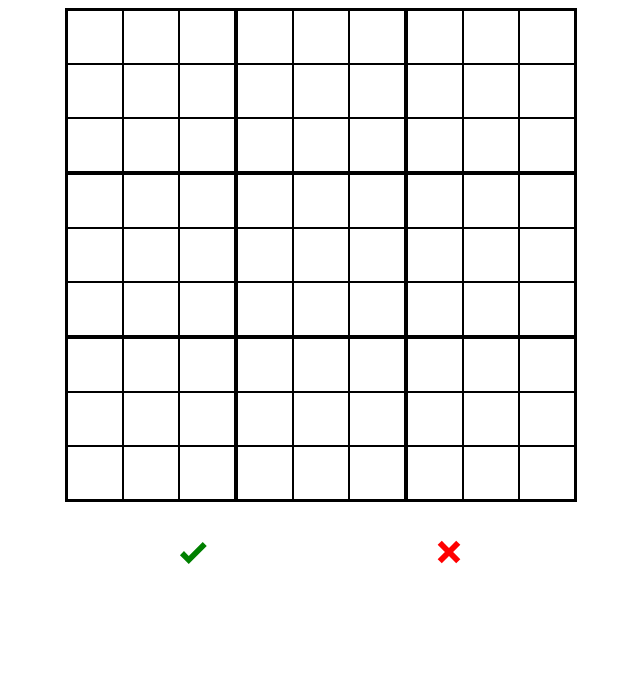
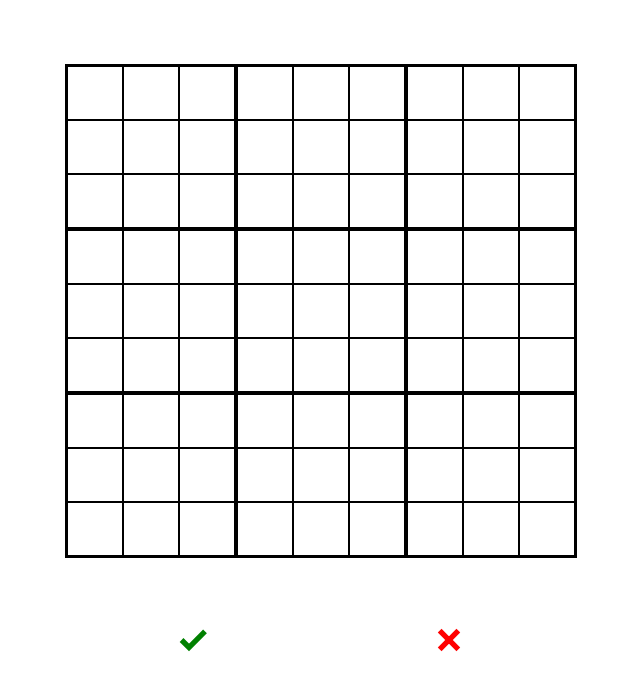
Before and after one commit to alexxuyaowen/sodoku, a React (Create React App) app: page / in a window 1280 px wide. Shown: the top 690 px of the page, without its empty margins (319-959 px from the left). Built offline with nearby package versions, Linux system fonts and the light colour scheme.

Commit message:
mobile friendly

```diff
--- a/package.json
+++ b/package.json
@@ -4,10 +4,10 @@
   "homepage": "https://alexxuyaowen.github.io/sudoku/",
   "private": true,
   "dependencies": {
+    "@babel/plugin-proposal-private-property-in-object": "^7.21.11",
     "@emotion/react": "^11.11.1",
     "@emotion/styled": "^11.11.0",
-    "@mdi/js": "^7.2.96",
-    "@mdi/react": "^1.6.1",
+    "@mui/icons-material": "^5.14.3",
     "@mui/material": "^5.14.3",
     "@testing-library/jest-dom": "^5.17.0",
     "@testing-library/react": "^13.4.0",
--- a/public/index.html
+++ b/public/index.html
@@ -3,6 +3,10 @@
   <head>
     <link rel="icon" href="%PUBLIC_URL%/favicon.ico" />
     <title>Sudoku Solver</title>
+    <meta
+      name="viewport"
+      content="width=device-width, initial-scale=0.5, maximum-scale=0.5"
+    />
   </head>
   <body>
     <div id="root"></div>
--- a/src/App.js
+++ b/src/App.js
@@ -1,15 +1,16 @@
 import { useState } from "react";
-import Icon from "@mdi/react";
 import { IconButton } from "@mui/material";
-import { mdiCheckBold, mdiUndo, mdiCloseThick } from "@mdi/js";
+import UndoIcon from "@mui/icons-material/Undo";
+import CheckIcon from "@mui/icons-material/Check";
+import ClearIcon from "@mui/icons-material/Clear";
 import { EMPTY_BOARD, VALID_VALUES } from "./utils/constants";
 import { solve } from "./utils/solve";
 import "./index.css";
 
 export default function App() {
   const [board, setBoard] = useState(EMPTY_BOARD);
+  const [unsolvedBoard, setUnsolvedBoard] = useState();
   const [error, setError] = useState(false);
-  const [unsolvedBoard, setUnsolvedBoard] = useState();
 
   const handleChange = (e, { x, y }) => {
     setBoard((prev) =>
@@ -50,6 +51,9 @@ export default function App() {
     setUnsolvedBoard();
   };
 
+  const conditionalBorder = (condition) =>
+    `${condition ? 3 : 0.5}px solid black`;
+
   return (
     <div className="main">
       {board.map((row, x) => (
@@ -60,15 +64,13 @@ export default function App() {
                 borderRadius: 0,
                 borderWidth: 0.5,
                 color: error ? "red" : "black",
-                borderTop: Number.isInteger(x / 3)
-                  ? "3px solid black"
-                  : "0.5px solid black",
-                borderLeft: Number.isInteger(y / 3)
-                  ? "3px solid black"
-                  : "0.5px solid black",
-                borderBottom: x === 8 ? "3px solid black" : "0.5px solid black",
-                borderRight: y === 8 ? "3px solid black" : "0.5px solid black",
+                borderTop: conditionalBorder(Number.isInteger(x / 3)),
+                borderLeft: conditionalBorder(Number.isInteger(y / 3)),
+                borderBottom: conditionalBorder(x === 8),
+                borderRight: conditionalBorder(y === 8),
               }}
+              type="tel"
+              pattern="[0–9]*"
               disabled={error}
               value={value}
               onChange={(e) => handleChange(e, { x, y })}
@@ -79,15 +81,26 @@ export default function App() {
       <div className="buttons">
         {unsolvedBoard ? (
           <IconButton onClick={unsolveBoard}>
-            <Icon path={mdiUndo} color="gray" />
+            <UndoIcon
+              sx={{ stroke: "gray", strokeWidth: 2, fontSize: 32, padding: 1 }}
+            />
           </IconButton>
         ) : (
           <IconButton onClick={solveBoard}>
-            <Icon path={mdiCheckBold} color="green" />
+            <CheckIcon
+              sx={{
+                stroke: "green",
+                strokeWidth: 2,
+                fontSize: 32,
+                padding: 1,
+              }}
+            />
           </IconButton>
         )}
         <IconButton onClick={clearBoard}>
-          <Icon path={mdiCloseThick} color="red" />
+          <ClearIcon
+            sx={{ stroke: "red", strokeWidth: 2, fontSize: 32, padding: 1 }}
+          />
         </IconButton>
       </div>
     </div>
--- a/src/index.css
+++ b/src/index.css
@@ -6,19 +6,15 @@
 .main {
   width: fit-content;
   margin: auto;
+  margin-top: 64px;
 }
 
 .row {
   display: flex;
 }
 
-button {
-  height: 50px;
-  width: 50px;
-}
-
 .buttons {
-  margin-top: 25px;
+  margin-top: 50px;
   display: flex;
   justify-content: space-around;
 }
@@ -27,13 +23,13 @@ input {
   text-align: center;
   height: 50px;
   width: 50px;
-  font-size: 25px;
+  font-size: 24px;
   caret-color: transparent;
   user-select: none;
 }
 
 input:focus {
-  background-color: #ccc;
+  background-color: #ddd;
 }
 
 input::selection {
```
Also changed, not shown: 1 other file (tests, documents, lock files or other folders).
